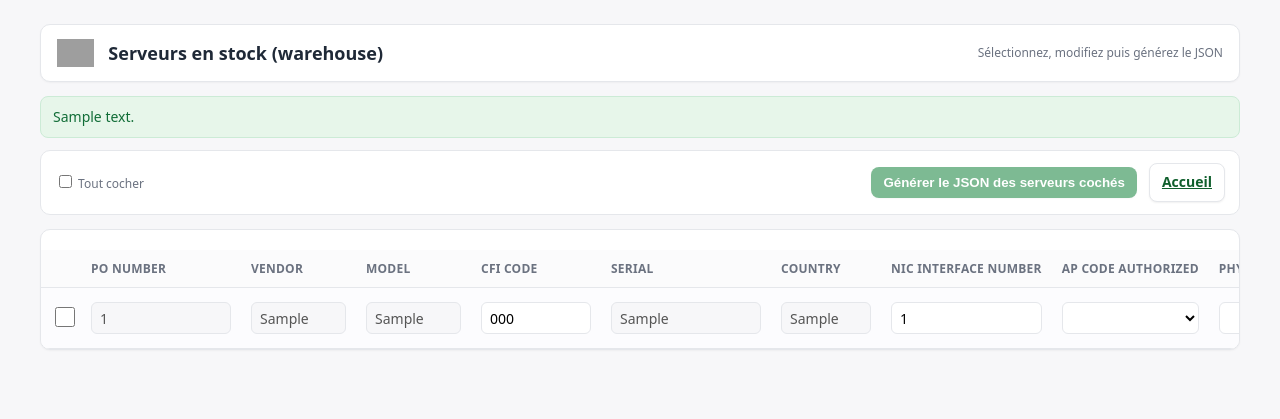
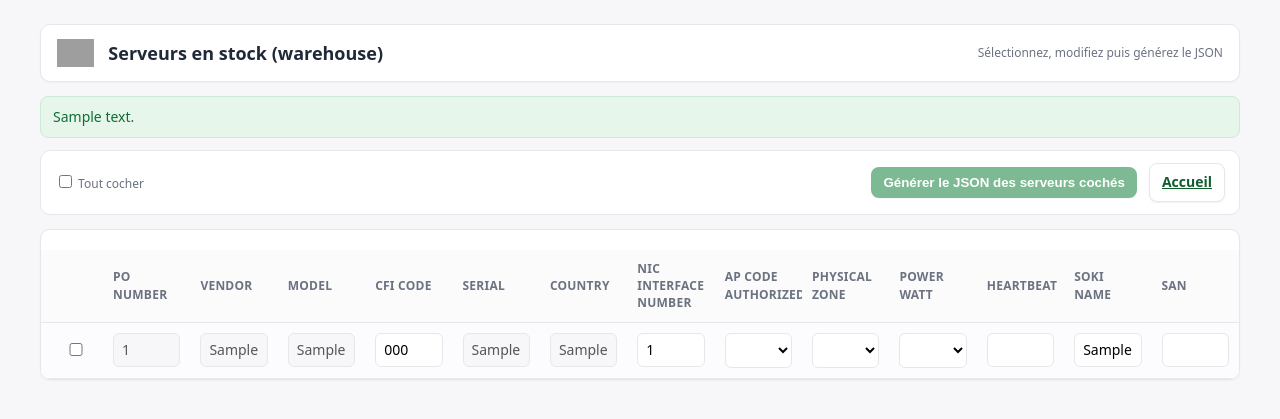
Before and after one commit to Selimyahyaoui/front, a FastAPI app: template app/templates/servers_warehouse.html in a window 1280 px wide. Shown: the top 419 px of the page. Run offline with FastAPI, Linux system fonts and the light colour scheme; the template is opened without the code that fills it: most values are stand-ins (such as "Sample title", 1, 10 or a date in 2020); parts of the project's set-up code (start-up, migrations or seed data) failed here and were passed over; grey boxes are pictures that could not be loaded.

Commit message:
Update servers_warehouse.html

```diff
--- a/app/templates/servers_warehouse.html
+++ b/app/templates/servers_warehouse.html
@@ -7,100 +7,110 @@
   <meta name="viewport" content="width=device-width, initial-scale=1" />
   <style>
     :root{
-      --brand:#14823b; --brand-ink:#0f5f2c; --ink:#1f2937; --muted:#6b7280;
-      --bg:#f7f7f9; --card:#fff; --border:#e5e7eb;
-      --success-bg:#e7f6ea; --success-ink:#116d37; --danger-bg:#fdeaea; --danger-ink:#8a1d1d;
+      --brand:#14823b;
+      --brand-ink:#0f5f2c;
+      --ink:#1f2937;
+      --muted:#6b7280;
+      --bg:#f7f7f9;
+      --card:#ffffff;
+      --border:#e5e7eb;
+      --success-bg:#e7f6ea;
+      --success-ink:#116d37;
+      --danger-bg:#fdeaea;
+      --danger-ink:#8a1d1d;
     }
-    html,body{margin:0;padding:0;background:var(--bg);color:var(--ink);font:14px/1.45 system-ui,-apple-system,Segoe UI,Roboto,Ubuntu,"Helvetica Neue",Arial}
-    .shell{max-width:1200px;margin:24px auto;padding:0 16px}
-    .hero{display:flex;align-items:center;gap:14px;background:var(--card);border:1px solid var(--border);border-radius:10px;padding:14px 16px;box-shadow:0 1px 2px rgba(0,0,0,.04);margin-bottom:14px}
+    html,body{margin:0;padding:0;background:var(--bg);color:var(--ink);font:14px/1.45 system-ui,-apple-system,Segoe UI,Roboto,Ubuntu,"Helvetica Neue",Arial,"Noto Sans","Apple Color Emoji","Segoe UI Emoji";}
+    .shell{max-width:1200px;margin:24px auto;padding:0 16px;}
+
+    .hero{
+      display:flex;align-items:center;gap:14px;background:var(--card);
+      border:1px solid var(--border);border-radius:10px;padding:14px 16px;
+      box-shadow:0 1px 2px rgba(0,0,0,.04);margin-bottom:14px;
+    }
     .hero img{height:28px}
     .hero h1{font-size:18px;margin:0}
     .hero .pill{margin-left:auto;font-size:12px;color:var(--muted)}
-    .toolbar{display:flex;align-items:center;gap:12px;flex-wrap:wrap;background:var(--card);border:1px solid var(--border);border-radius:10px;padding:12px 14px;margin-bottom:14px}
+
+    .toolbar{
+      display:flex;align-items:center;gap:12px;flex-wrap:wrap;
+      background:var(--card);border:1px solid var(--border);border-radius:10px;
+      padding:12px 14px;margin-bottom:14px
+    }
     .toolbar .spacer{flex:1}
-    .btn{display:inline-flex;align-items:center;gap:8px;border:0;border-radius:8px;background:var(--brand);color:#fff;padding:8px 12px;font-weight:600;cursor:pointer;box-shadow:0 1px 2px rgba(0,0,0,.06)}
+    .btn{
+      display:inline-flex;align-items:center;gap:8px;border:0;border-radius:8px;
+      background:var(--brand);color:#fff;padding:8px 12px;font-weight:600;cursor:pointer;
+      box-shadow:0 1px 2px rgba(0,0,0,.06)
+    }
     .btn:disabled{opacity:.55;cursor:not-allowed}
     .btn--ghost{background:#fff;color:var(--brand-ink);border:1px solid var(--border)}
     .hint{color:var(--muted);font-size:12px}
+
     .card{background:var(--card);border:1px solid var(--border);border-radius:10px;overflow:hidden;box-shadow:0 1px 2px rgba(0,0,0,.04)}
-    .tbl{width:100%;border-collapse:separate;border-spacing:0}
-    .tbl thead th{position:sticky;top:0;background:#fbfbfc;border-bottom:1px solid var(--border);font-size:12px;font-weight:700;text-transform:uppercase;letter-spacing:.02em;color:var(--muted);padding:10px 10px;z-index:1;white-space:nowrap}
-    .tbl td{border-bottom:1px solid var(--border);padding:10px;vertical-align:middle}
+
+    .tbl{width:100%;border-collapse:separate;border-spacing:0;table-layout:fixed}
+    .tbl thead th{
+      position:sticky;top:0;background:#fbfbfc;border-bottom:1px solid var(--border);
+      font-size:12px;font-weight:700;text-transform:uppercase;letter-spacing:.02em;
+      color:var(--muted);padding:10px 10px;z-index:1
+    }
+    .tbl td{border-bottom:1px solid var(--border);padding:10px}
     .tbl tbody tr:nth-child(odd){background:#fcfcfe}
     .tbl tbody tr:hover{background:#f5f7ff}
     .tbl .col-check{width:42px;text-align:center}
-    /* prevent clipping of values */
-    .w-po{min-width:140px} .w-vendor{min-width:95px} .w-model{min-width:95px}
-    .w-cfi{min-width:110px} .w-serial{min-width:150px} .w-country{min-width:90px}
-    .w-nic{min-width:110px} .w-ap{min-width:130px} .w-pz{min-width:140px}
-    .w-watt{min-width:110px} .w-heart{min-width:110px} .w-soki{min-width:140px} .w-san{min-width:110px}
-    .tbl input,.tbl select{width:100%;box-sizing:border-box;border:1px solid var(--border);border-radius:6px;padding:6px 8px;background:#fff;font:inherit;height:32px}
+    .tbl .ctrl{width:160px}
+    .tbl input,.tbl select{
+      width:100%;box-sizing:border-box;border:1px solid var(--border);border-radius:6px;
+      padding:6px 8px;background:#fff;font:inherit;min-width:0;
+    }
     .tbl input[readonly]{background:#f7f7f9;color:#555}
+
     .alert{margin:12px 0;padding:10px 12px;border-radius:8px;border:1px solid transparent}
     .alert.success{background:var(--success-bg);color:var(--success-ink);border-color:#ccebd6}
     .alert.error{background:var(--danger-bg);color:var(--danger-ink);border-color:#f5c2c2}
+
+    @media (max-width: 900px){ .tbl .ctrl{width:120px} }
+    @media (max-width: 720px){ .tbl thead th{font-size:11px} .tbl .ctrl{width:110px} }
   </style>
-
   <script>
-    function toNumberOrNull(v){
-      if(v === null || v === undefined) return null;
-      const t = String(v).trim();
-      if(t === "") return null;
-      const n = Number(t);
-      return Number.isFinite(n) ? n : null;
-    }
-
-    function updateGenerateState(){
-      const checkedCount = document.querySelectorAll("input.row-check:checked").length;
-      const btn = document.getElementById("btn-generate");
-      if (btn) btn.disabled = checkedCount === 0;
-    }
-
     function toggleAll(master){
-      document.querySelectorAll("input.row-check").forEach(cb => {
-        cb.checked = master.checked;
-        cb.dispatchEvent(new Event("change", {bubbles:true}));
-      });
+      document.querySelectorAll(".row-check").forEach(cb => cb.checked = master.checked);
       updateGenerateState();
     }
-
-    function collectAndSubmit(){
+    function updateGenerateState(){
+      const anyChecked = [...document.querySelectorAll(".row-check")].some(cb => cb.checked);
+      document.getElementById("btn-generate").disabled = !anyChecked;
+    }
+    function collectAndSubmit(form){
       const rows = [];
       document.querySelectorAll("tr.data-row").forEach(tr=>{
-        const cb = tr.querySelector("input.row-check");
-        if(!cb || !cb.checked) return;
-
-        const pick = sel => (tr.querySelector(sel)?.value ?? "").trim();
-
+        if(!tr.querySelector(".row-check").checked) return;
+        const get = sel => tr.querySelector(sel)?.value ?? "";
         rows.push({
           id: Number(tr.dataset.id),
-          po_number: pick("input[name='po_number']") || null,
-          vendor:    pick("input[name='vendor']")    || null,
-          model:     pick("input[name='model']")     || null,
-          cfi_code:  pick("input[name='cfi_code']")  || null,
-          serial:    pick("input[name='serial']")    || null,
-          country:   pick("input[name='country']")   || null,
-          nic_count: toNumberOrNull(pick("input[name='nic_count']")),
-          ap_code_authorized: pick("select[name='ap_code_authorized']") || null,
-          physical_zone:      pick("select[name='physical_zone']")      || null,
-          power_watt:         toNumberOrNull(pick("select[name='power_watt']")),
-          heartbeat: pick("input[name='heartbeat']") || null,
-          soki_name: pick("input[name='soki_name']") || null,
-          san:       pick("input[name='san']")       || null
+          po_number: get("input[name='po_number']"),
+          vendor: get("input[name='vendor']"),
+          model: get("input[name='model']"),
+          cfi_code: get("input[name='cfi_code']"),
+          serial: get("input[name='serial']"),
+          country: get("input[name='country']"),
+          nic_count: get("input[name='nic_count']") ? Number(get(\"input[name='nic_count']\")) : null,
+          ap_code_authorized: get("select[name='ap_code_authorized']"),
+          physical_zone: get("select[name='physical_zone']"),
+          power_watt: get("select[name='power_watt']") ? Number(get(\"select[name='power_watt']\")) : null,
+          heartbeat: get("input[name='heartbeat']"),
+          soki_name: get("input[name='soki_name']"),
+          san: get("input[name='san']")
         });
       });
-
       document.getElementById("json_payload").value = JSON.stringify({
         generated_at: new Date().toISOString(),
         servers: rows
       });
-      return true; // submit
+      return true;
     }
-
-    // Any checkbox change updates button state
     document.addEventListener("change", e=>{
-      if(e.target.matches("input[type='checkbox']")) updateGenerateState();
+      if(e.target.classList.contains("row-check")) updateGenerateState();
     });
     document.addEventListener("DOMContentLoaded", updateGenerateState);
   </script>
@@ -108,15 +118,15 @@
 <body>
   <div class="shell">
     <div class="hero">
-      <img src="/static/bnp_logo.png" alt="BNP" />
+      <img src="/static/bnp_logo.png" alt="BNP">
       <h1>Serveurs en stock (warehouse)</h1>
-      <div class="pill">Sélectionnez, modifiez puis générez le JSON</div>
+      <div class="pill hint">Sélectionnez, modifiez puis générez le JSON</div>
     </div>
 
     {% if message_ok %}<div class="alert success">{{ message_ok }}</div>{% endif %}
     {% if message_error %}<div class="alert error">{{ message_error }}</div>{% endif %}
 
-    <form method="post" action="/servers/warehouse" onsubmit="return collectAndSubmit()">
+    <form method="post" action="/servers/warehouse" onsubmit="return collectAndSubmit(this)">
       <input type="hidden" id="json_payload" name="json_payload" value="" />
 
       <div class="toolbar">
@@ -132,19 +142,19 @@
             <thead>
               <tr>
                 <th class="col-check"></th>
-                <th class="w-po">PO Number</th>
-                <th class="w-vendor">Vendor</th>
-                <th class="w-model">Model</th>
-                <th class="w-cfi">CFI Code</th>
-                <th class="w-serial">Serial</th>
-                <th class="w-country">Country</th>
-                <th class="w-nic">NIC Interface Number</th>
-                <th class="w-ap">AP code authorized</th>
-                <th class="w-pz">Physical Zone</th>
-                <th class="w-watt">Power Watt</th>
-                <th class="w-heart">HeartBeat</th>
-                <th class="w-soki">Soki Name</th>
-                <th class="w-san">SAN</th>
+                <th>PO Number</th>
+                <th>Vendor</th>
+                <th>Model</th>
+                <th>CFI Code</th>
+                <th>Serial</th>
+                <th>Country</th>
+                <th>NIC Interface Number</th>
+                <th>AP code authorized</th>
+                <th>Physical Zone</th>
+                <th>Power Watt</th>
+                <th>HeartBeat</th>
+                <th>Soki Name</th>
+                <th>SAN</th>
               </tr>
             </thead>
             <tbody>
@@ -152,17 +162,19 @@
               <tr class="data-row" data-id="{{ s.t_server_sts_id }}">
                 <td class="col-check"><input type="checkbox" class="row-check" aria-label="Sélectionner"></td>
 
-                <td class="w-po"><input name="po_number" value="{{ s.t_server_sts_po_number or '' }}" readonly></td>
-                <td class="w-vendor"><input name="vendor" value="{{ s.t_server_sts_vendor or '' }}" readonly></td>
-                <td class="w-model"><input name="model" value="{{ s.t_server_sts_model or '' }}" readonly></td>
+                <!-- Read-only identity -->
+                <td><input name="po_number" value="{{ s.t_server_sts_po_number or '' }}" readonly></td>
+                <td><input name="vendor" value="{{ s.t_server_sts_vendor or '' }}" readonly></td>
+                <td><input name="model" value="{{ s.t_server_sts_model or '' }}" readonly></td>
 
-                <td class="w-cfi"><input name="cfi_code" value="{{ s.t_server_sts_cfi_code or '' }}"></td>
-                <td class="w-serial"><input name="serial" value="{{ s.t_server_sts_serial or '' }}" readonly></td>
-                <td class="w-country"><input name="country" value="{{ s.t_server_sts_country or '' }}" readonly></td>
+                <!-- Editable / prefilled -->
+                <td class="ctrl"><input name="cfi_code" value="{{ s.t_server_sts_cfi_code or '' }}"></td>
+                <td><input name="serial" value="{{ s.t_server_sts_serial or '' }}" readonly></td>
+                <td><input name="country" value="{{ s.t_server_sts_country or '' }}" readonly></td>
 
-                <td class="w-nic"><input name="nic_count" type="number" min="0" value="{{ s.t_server_sts_nic_count or '' }}"></td>
+                <td class="ctrl"><input name="nic_count" value="{{ s.t_server_sts_nic_count or '' }}"></td>
 
-                <td class="w-ap">
+                <td class="ctrl">
                   <select name="ap_code_authorized">
                     <option value=""></option>
                     {% for ap in ap_codes %}
@@ -171,27 +183,27 @@
                   </select>
                 </td>
 
-                <td class="w-pz">
+                <td class="ctrl">
                   <select name="physical_zone">
                     <option value=""></option>
                     {% for z in physical_zones %}
-                      <option value="{{ z }}" {% if s.physical_zone == z %}selected{% endif %}>{{ z }}</option>
+                      <option value="{{ z }}">{{ z }}</option>
                     {% endfor %}
                   </select>
                 </td>
 
-                <td class="w-watt">
+                <td class="ctrl">
                   <select name="power_watt">
                     <option value=""></option>
                     {% for w in power_watts %}
-                      <option value="{{ w }}" {% if s.power_watt == w %}selected{% endif %}>{{ w }}</option>
+                      <option value="{{ w }}" {% if s.t_server_sts_power_watt == w %}selected{% endif %}>{{ w }}</option>
                     {% endfor %}
                   </select>
                 </td>
 
-                <td class="w-heart"><input name="heartbeat" value="{{ s.heartbeat or '' }}"></td>
-                <td class="w-soki"><input name="soki_name" value="{{ s.soki_name or '' }}"></td>
-                <td class="w-san"><input name="san" value="{{ s.san or '' }}"></td>
+                <td class="ctrl"><input name="heartbeat" value="{{ 'YES' if s.t_server_sts_heartbeat else '' }}"></td>
+                <td class="ctrl"><input name="soki_name" value="{{ s.t_server_sts_soki or '' }}"></td>
+                <td class="ctrl"><input name="san" value="{{ 'YES' if s.t_server_sts_san else '' }}"></td>
               </tr>
               {% endfor %}
             </tbody>
```
